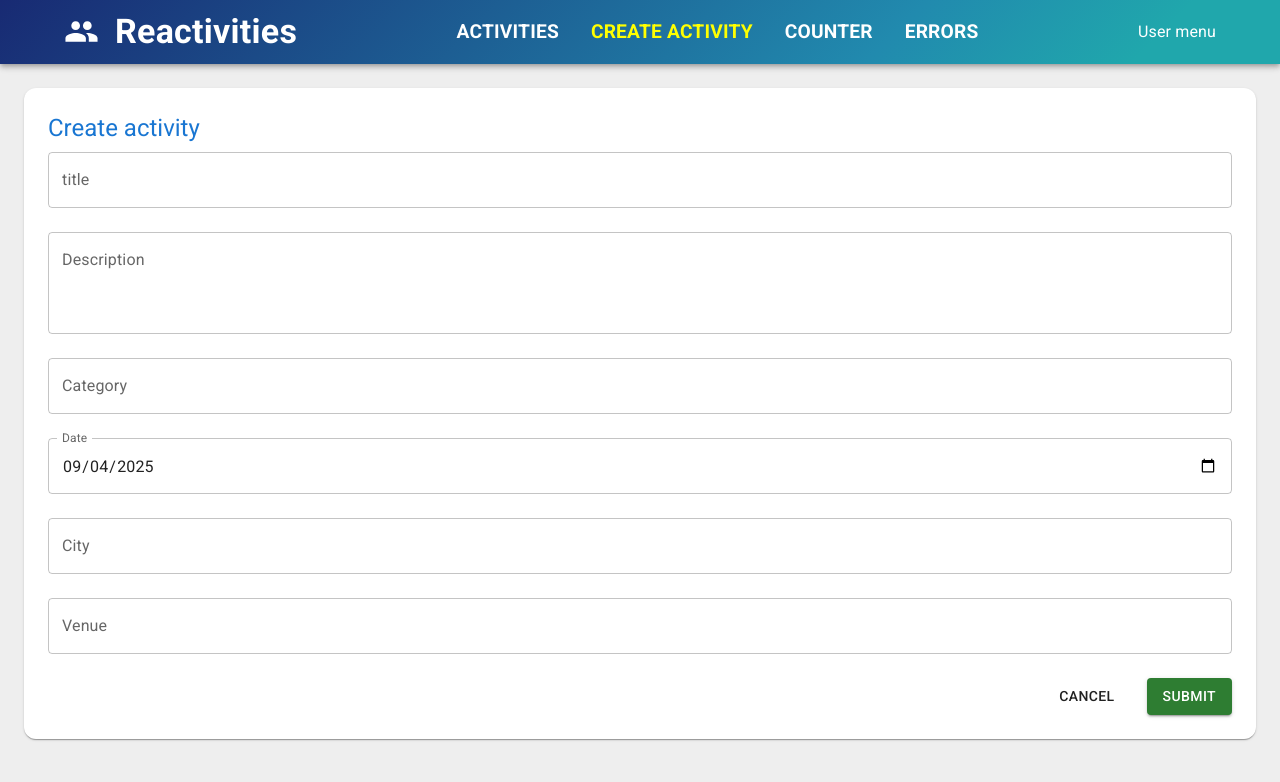
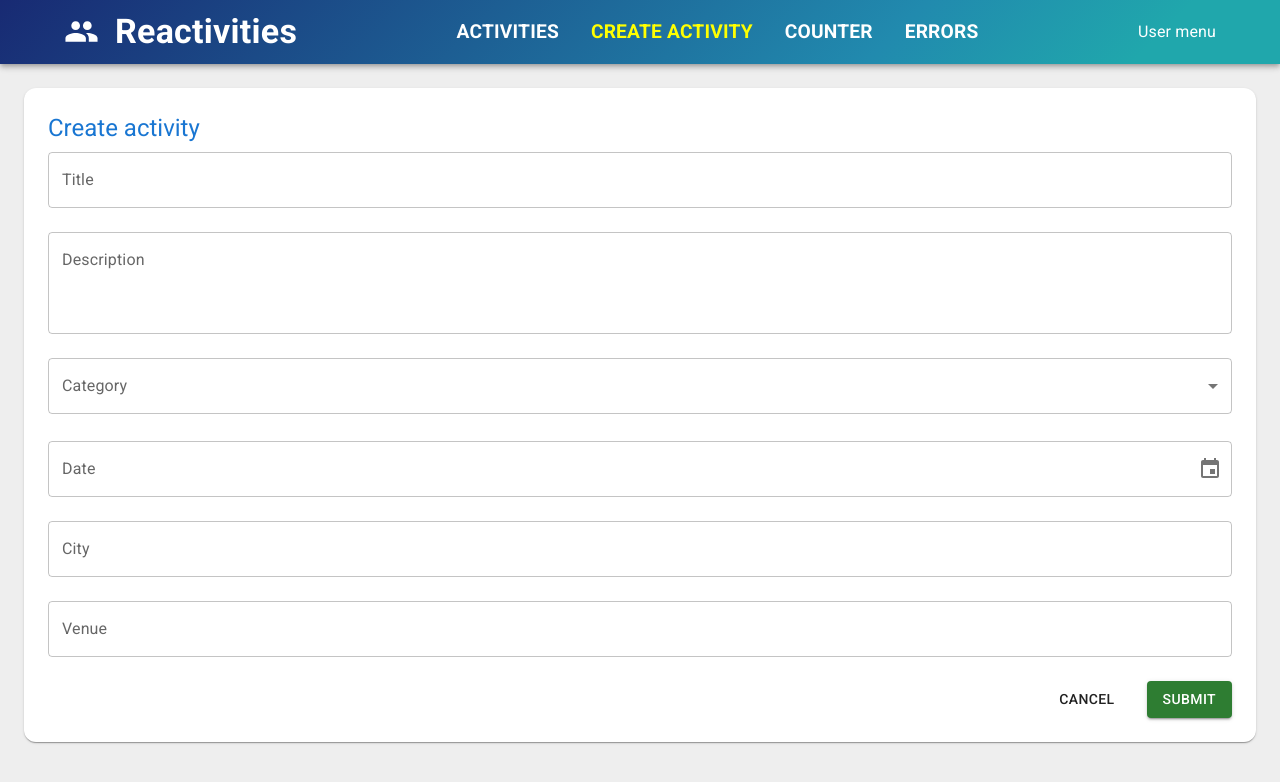
Before and after one commit to Joao20037/Reactivities, a React (Vite) app in the folder client/: page /createActivity in a window 1280 px wide. Shown: the top 782 px of the page. Built offline with nearby package versions, Linux system fonts and the light colour scheme.

Commit message:
Fim do dia 05-09

```diff
--- a/client/package.json
+++ b/client/package.json
@@ -13,8 +13,10 @@
     "@emotion/react": "^11.14.0",
     "@emotion/styled": "^11.14.1",
     "@fontsource/roboto": "^5.2.6",
+    "@hookform/resolvers": "^5.2.1",
     "@mui/icons-material": "^7.3.2",
     "@mui/material": "^7.3.2",
+    "@mui/x-date-pickers": "^8.11.1",
     "@tanstack/react-query": "^5.86.0",
     "@tanstack/react-query-devtools": "^5.86.0",
     "axios": "^1.11.0",
@@ -24,8 +26,10 @@
     "react": "^19.1.1",
     "react-calendar": "^6.0.0",
     "react-dom": "^19.1.1",
+    "react-hook-form": "^7.62.0",
     "react-router": "^7.8.2",
-    "react-toastify": "^11.0.5"
+    "react-toastify": "^11.0.5",
+    "zod": "^4.1.5"
   },
   "devDependencies": {
     "@eslint/js": "^9.33.0",
--- a/client/src/app/layout/forms/ActivityForm.tsx
+++ b/client/src/app/layout/forms/ActivityForm.tsx
@@ -1,36 +1,39 @@
-import { Box, Button, Paper, TextField, Typography } from "@mui/material";
-import type { FormEvent } from "react";
+import { Box, Button, Paper, Typography } from "@mui/material";
 import { useActivities } from "../../../lib/types/hooks/useActivities";
-import { useNavigate, useParams } from "react-router";
+import { useParams } from "react-router";
+import { useForm } from "react-hook-form"
+import { useEffect } from "react";
+import { activitySchema, type AcitivitySchema } from "../../../lib/schemas/ActivitySchema";
+import { zodResolver } from '@hookform/resolvers/zod'
+import TextInput from "../shared/components/TextInput";
+import SelectInput from "../shared/components/SelectInput";
+import { categoryOptions } from "./categoryOptions";
+import DateTime from "../shared/components/DateTime";
 
 export default function ActivityForm() {
+    const {reset, control, handleSubmit} = useForm<AcitivitySchema>({
+        mode: 'onTouched',
+        resolver: zodResolver(activitySchema),
+        // for some reason i need to do that, in the udemy course he didn't do and works, in my case is making
+        // the defaultValues be undefined that brakes the verification of strings
+        defaultValues: {
+            title: '',
+            description: '',
+            category: '',
+            date: '',
+            city: '',
+            venue: ''
+        }
+    });
     const {id} = useParams();
     const {updateActivity, createActivity, activity, isLoadingActivity} = useActivities(id);
-    const navigate = useNavigate();
 
-    const handleSubmit = async (event: FormEvent<HTMLFormElement>) => {
-        event.preventDefault();
+    useEffect(() => {
+        if (activity) reset(activity);
+    }, [activity, reset])
 
-        const formData = new FormData(event.currentTarget);
-
-        const data: {[key:string]: FormDataEntryValue} = {}
-        formData.forEach((value, key) => {
-            data[key] = value;
-        });
-
-        if (activity) {
-            data.id = activity.id;
-            updateActivity.mutateAsync(data as unknown as Activity);
-            navigate(`/activities/${activity.id}`);
-        } else {
-            await createActivity.mutate(data as unknown as Activity,{
-                onSuccess: (id) => {
-                    navigate(`/activities/${id}`)
-                }}
-            );
-        };
-
-        console.log(data);
+    const onSubmit = (data: AcitivitySchema) => {
+        console.log(data)
     }
 
     if (isLoadingActivity) return <Typography>Loading activity...</Typography>
@@ -40,17 +43,13 @@
             <Typography variant="h5" gutterBottom color="primary">
                 {activity ? "Edit activity": "Create activity"}
             </Typography>
-            <Box component='form' onSubmit={handleSubmit} display='flex' flexDirection='column' gap={3}>
-                <TextField name="title" label='title' defaultValue={activity?.title} />
-                <TextField name="description" label='Description' multiline rows={3} defaultValue={activity?.description} />
-                <TextField name="category" label='Category' defaultValue={activity?.category} />
-                <TextField name="date" type='date' label="Date" defaultValue={
-                    activity?.date
-                    ? new Date(activity.date).toISOString().split('T')[0]
-                    : new Date().toISOString().split('T')[0]
-                } />
-                <TextField name="city" label='City' defaultValue={activity?.city} />
-                <TextField name="venue" label='Venue' defaultValue={activity?.venue} />
+            <Box component='form' onSubmit={handleSubmit(onSubmit)} display='flex' flexDirection='column' gap={3}>
+                <TextInput label='Title' control={control} name="title" />
+                <TextInput label='Description' control={control} name="description" multiline rows={3} />
+                <SelectInput items={categoryOptions} label='Category' control={control} name="category" />
+                <DateTime label='Date' control={control} name="date" />
+                <TextInput label='City' control={control} name="city" />
+                <TextInput label='Venue' control={control} name="venue" />
                 <Box display='flex' justifyContent="end" gap={3}>
                     <Button color="inherit">Cancel</Button>
                     <Button type="submit"
--- /dev/null
+++ b/client/src/app/layout/forms/categoryOptions.ts
@@ -0,0 +1,8 @@
+export const categoryOptions = [
+    {text: 'Drink', value: "drink"},
+    {text: 'Culture', value: "culture"},
+    {text: 'Film', value: "film"},
+    {text: 'Food', value: "food"},
+    {text: 'Music', value: "music"},
+    {text: 'Travel', value: "travel"},
+]
--- /dev/null
+++ b/client/src/app/layout/shared/components/DateTime.tsx
@@ -0,0 +1,27 @@
+import { useController, type FieldValues, type UseControllerProps } from "react-hook-form";
+import {DateTimePicker, type DateTimePickerProps} from "@mui/x-date-pickers";
+
+type Props<T extends FieldValues> = {} & UseControllerProps<T> & DateTimePickerProps
+
+
+export default function DateTime<T extends FieldValues>(props: Props<T>) {
+  const { field, fieldState } = useController({ ...props });
+
+  return (
+    <DateTimePicker
+      {...props}
+      value={field.value ? new Date(field.value) : null}
+      onChange={value => {
+        field.onChange(new Date(value!))
+      }}
+      sx = {{width: '100%'}}
+      slotProps={{
+        textField: {
+          onBlur: field.onBlur,
+          error: !!fieldState.error,
+          helperText: fieldState.error?.message
+        }
+      }}
+    />
+  )
+}
--- /dev/null
+++ b/client/src/app/layout/shared/components/SelectInput.tsx
@@ -0,0 +1,27 @@
+//! This code is different that was showed in the course, i don't know why making exactly the same as the course doesn't work
+
+import { FormControl, FormHelperText, InputLabel, MenuItem, Select, type SelectProps} from "@mui/material";
+import { useController, type FieldValues, type UseControllerProps} from "react-hook-form";
+
+type Props<T extends FieldValues> = {
+    items: { text: string; value: string }[];
+    label: string;
+} & UseControllerProps<T> & SelectProps;
+
+export default function SelectInput<T extends FieldValues>(props: Props<T>) {
+    const { field, fieldState } = useController({ ...props });
+
+    return (
+        <FormControl fullWidth error={!!fieldState.error}>
+            <InputLabel>{props.label}</InputLabel>
+            <Select {...field} label={props.label}>
+                {props.items.map((item) => (
+                    <MenuItem key={item.value} value={item.value}>
+                        {item.text}
+                    </MenuItem>
+                ))}
+            </Select>
+            <FormHelperText>{fieldState.error?.message}</FormHelperText>
+        </FormControl>
+    );
+}
--- /dev/null
+++ b/client/src/app/layout/shared/components/TextInput.tsx
@@ -0,0 +1,18 @@
+import { TextField, type TextFieldProps } from "@mui/material";
+import { useController, type FieldValues, type UseControllerProps } from "react-hook-form"
+
+type Props<T extends FieldValues> = {} & UseControllerProps<T> & TextFieldProps
+
+export default function TextInput<T extends FieldValues>(props: Props<T>) {
+    const  {field, fieldState} = useController({... props});
+    return (
+        <TextField {...props}
+                   {...field}
+                   value={field.value || ''}
+                   fullWidth
+                   variant='outlined'
+                   error={!!fieldState.error}
+                   helperText={fieldState.error?.message}
+                    />
+    )
+}
--- a/client/src/features/activities/details/ActivityDetailsHeader.tsx
+++ b/client/src/features/activities/details/ActivityDetailsHeader.tsx
@@ -64,7 +64,7 @@
                             variant="contained"
                             color="primary"
                             component={Link}
-                            to={`/manage/activityId`}
+                            to={`/manage/${activity.id}`}
                             disabled={isCancelled}
                         >
                             Manage Event
--- /dev/null
+++ b/client/src/lib/schemas/ActivitySchema.ts
@@ -0,0 +1,14 @@
+import {z} from 'zod';
+
+const requiredString = (fieldName: string) => z.string({required_error: `${fieldName} is required`}).min(1, {message: `${fieldName} is required`})
+
+export const activitySchema = z.object({
+    title: requiredString("Title"),
+    description: requiredString("Description"),
+    category: requiredString("Category"),
+    date: z.coerce.date({message: 'Date is required'}),
+    city: requiredString("City"),
+    venue: requiredString("Venue"),
+})
+
+export type AcitivitySchema = z.infer<typeof activitySchema>;
--- a/client/src/lib/types/index.d.ts
+++ b/client/src/lib/types/index.d.ts
@@ -1,7 +1,7 @@
 type Activity = {
   id: string
   title: string
-  date: string
+  date: Date
   description: string
   category: string
   isCancelled: boolean
--- a/client/src/main.tsx
+++ b/client/src/main.tsx
@@ -12,17 +12,21 @@
 import { router } from './app/layout/router/Routes.tsx'
 import { store, StoreContext } from './lib/stores/store.ts'
 import { ToastContainer } from 'react-toastify';
+import { LocalizationProvider } from '@mui/x-date-pickers'
+import {AdapterDateFns} from '@mui/x-date-pickers/AdapterDateFns'
 
 const queryClient = new QueryClient();
 
 createRoot(document.getElementById('root')!).render(
   <StrictMode>
+    <LocalizationProvider dateAdapter={AdapterDateFns}>
       <StoreContext.Provider value={store}>
         <QueryClientProvider client={queryClient}>
           <ReactQueryDevtools />
-        <ToastContainer position='bottom-right' hideProgressBar theme="colored"/>
+          <ToastContainer position='bottom-right' hideProgressBar theme="colored" />
           <RouterProvider router={router} />
         </QueryClientProvider>
       </StoreContext.Provider>
+    </LocalizationProvider>
   </StrictMode>,
 )
```
Also changed, not shown: 1 other file (tests, documents, lock files or other folders). Lines whose indentation alone changed are shown as unchanged.
